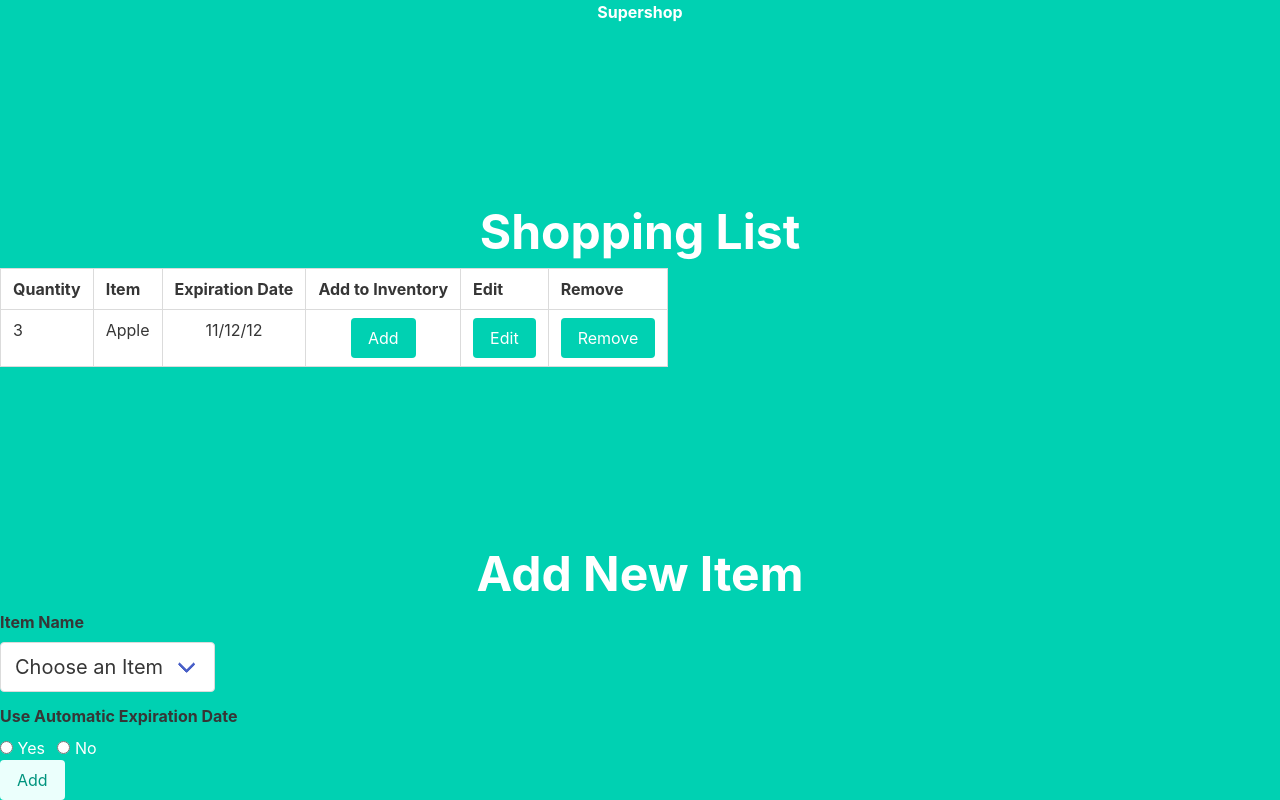
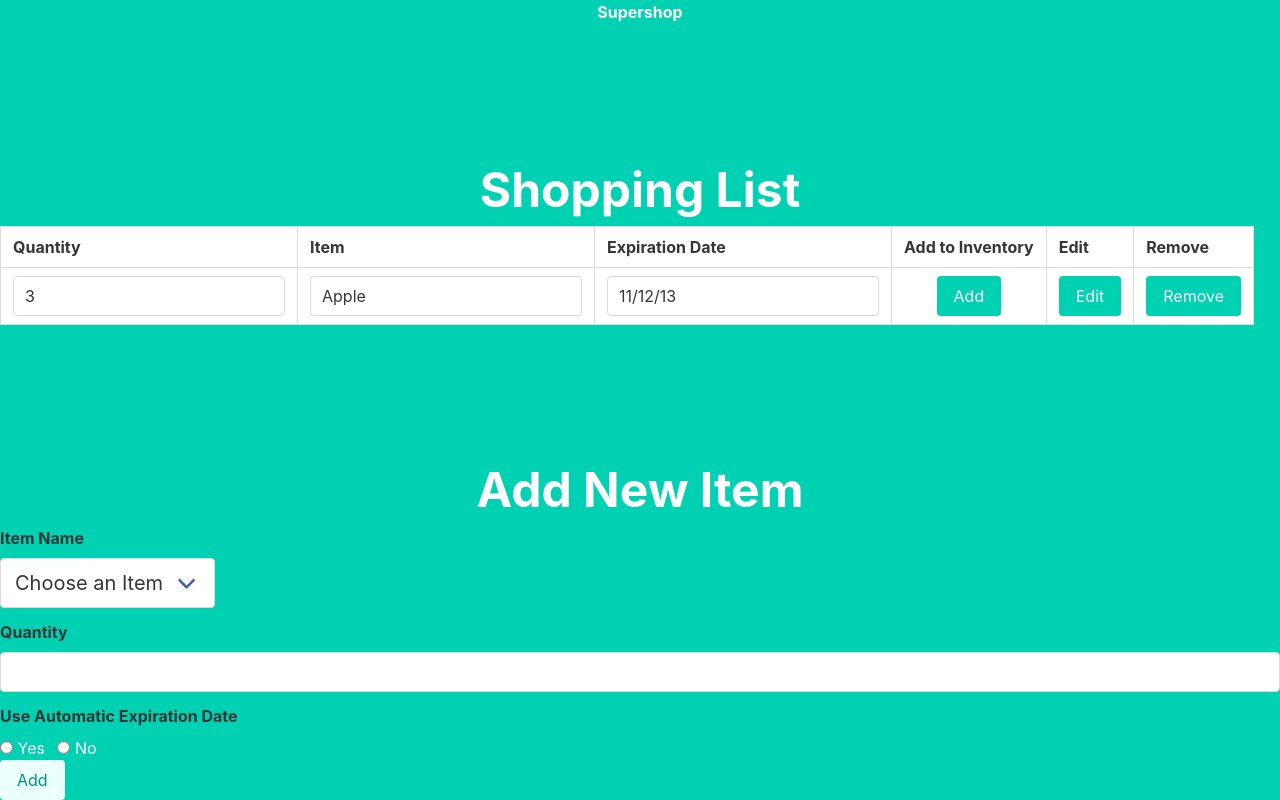
Before and after one commit to andrewtshen/supershop, a Flask app: template project/templates/shoppinglist.html in a window 1280 px wide. Run offline with Flask 2, Linux system fonts and the light colour scheme; the template is opened without the code that fills it, so the values that code supplies are empty.

Commit message:
Add files via upload

```diff
--- a/project/templates/shoppinglist.html
+++ b/project/templates/shoppinglist.html
@@ -1,4 +1,4 @@
-<!DOCTYPE html>
+<!DOCTYPE html> <!--Make the inputs required -->
 <html>
   <head>
     <meta charset="utf-8">
@@ -26,6 +26,21 @@
           element1.style.display='block';
         }
       }
+
+      function EditValues(val) {
+        var element1=document.getElementById(val + '1');
+        var element2=document.getElementById(val + '2');
+        var element3=document.getElementById(val + '3');
+        element1.readOnly= !element1.readOnly;
+        element2.readOnly= !element2.readOnly;
+        element3.readOnly= !element3.readOnly;
+      }
+
+      function DeleteRow(val) {
+        var currentRow = $(val).closest('tr');
+        document.getElementById('ItemTable').DeleteRow(currentRow.id);
+      }
+
     </script>
   </head>
   <body>
@@ -37,7 +52,7 @@
 
     <div>
     <h1 class="has-text-centered is-size-1"><strong>Shopping List</strong></h1>
-    <table class="table is-bordered">
+    <table class="table is-bordered" id="ItemTable">
       <thead>
         <tr>
           <th>Quantity</th>
@@ -50,13 +65,27 @@
       </thead>
       <tbody>
         <tr>
-          <td>3</td>
-          <td>Apple</td>
-          <td class="has-text-centered">11/12/12</td>
-          <td><div class="has-text-centered"><button class="button is-primary">Add</button></div></td>
-          <td><div class="has-text-centered"><button class="button is-primary">Edit</button></div></td>
-          <td><div class="has-text-centered"><button class="button is-primary">Remove</button></div></td>
+          <form action="/inventory.html" method="POST">
+          <td><input class="input" type="text" value="3" id="apple1" readonly></td>
+          <td><input class="input" type="text" value="Apple" id="apple2" readonly></td>
+          <td class="has-text-centered"><input class="input" type="text" value="11/12/13" id="apple3" readonly></td>
+          <td><div class="has-text-centered"><input type="submit" class="button is-primary" value="Add"></div></td>
+          </form>
+          <td><div class="has-text-centered"><button class="button is-primary" value="apple" onclick='EditValues(this.value);'>Edit</button></div></td>
+          <td><div class="has-text-centered"><button class="button is-primary" onclick='DeleteRow(this);'>Remove</button></div></td>
         </tr>
+        {% for item in shoppinglist %}
+        <tr>
+          <form action="/inventory.html" method="POST">
+          <td><input class="input" type="text" value="{{item.quantity}}" id="{{item.name}}1" readonly></td>
+          <td><input class="input" type="text" value="{{item.name}}" id="{{item.name}}2" readonly></td>
+          <td class="has-text-centered"><input class="input" type="text" value="{{item.expirationdate}}" id="{{item.name}}3" readonly></td>
+          <td><div class="has-text-centered"><input type="submit" class="button is-primary" value="Add"></div></td>
+          </form>
+          <td><div class="has-text-centered"><button class="button is-primary" value="{{item.name}}" onclick='EditValues(this.value);'>Edit</button></div></td>
+          <td><div class="has-text-centered"><button class="button is-primary" onclick='DeleteRow(this);'>Remove</button></div></td>
+        </tr>
+        {% endfor %}
       </tbody>
     </table>
     </div>
@@ -64,6 +93,7 @@
 
     <div>
     <h1 class="has-text-centered is-size-1"><strong>Add New Item</strong></h1>
+    <form action="/shoppinglist.html" method="POST">
 
     <div class="field">
       <label class="label ">Item Name</label>
@@ -78,6 +108,12 @@
         <input class="input" type="text" name="Item" id="Item" placeholder="Item Name" style="display:none; "/>
       </div>
     </div>
+
+    <div class="field">
+      <label class="label" for="Quantity">Quantity</label>
+      <input class="input" type="number" id="Quantity" step="1" min="0" max="100">
+    </div>
+
 
     <div class="control">
       <label class="label">Use Automatic Expiration Date</label>
@@ -100,8 +136,9 @@
     </div>
 
       <div>
-        <button class="button is-primary is-light">Add</button>
+        <input type="submit" class="button is-primary is-light" value="Add">
       </div>
+    </form>
     </div>
   </div>
 
```
